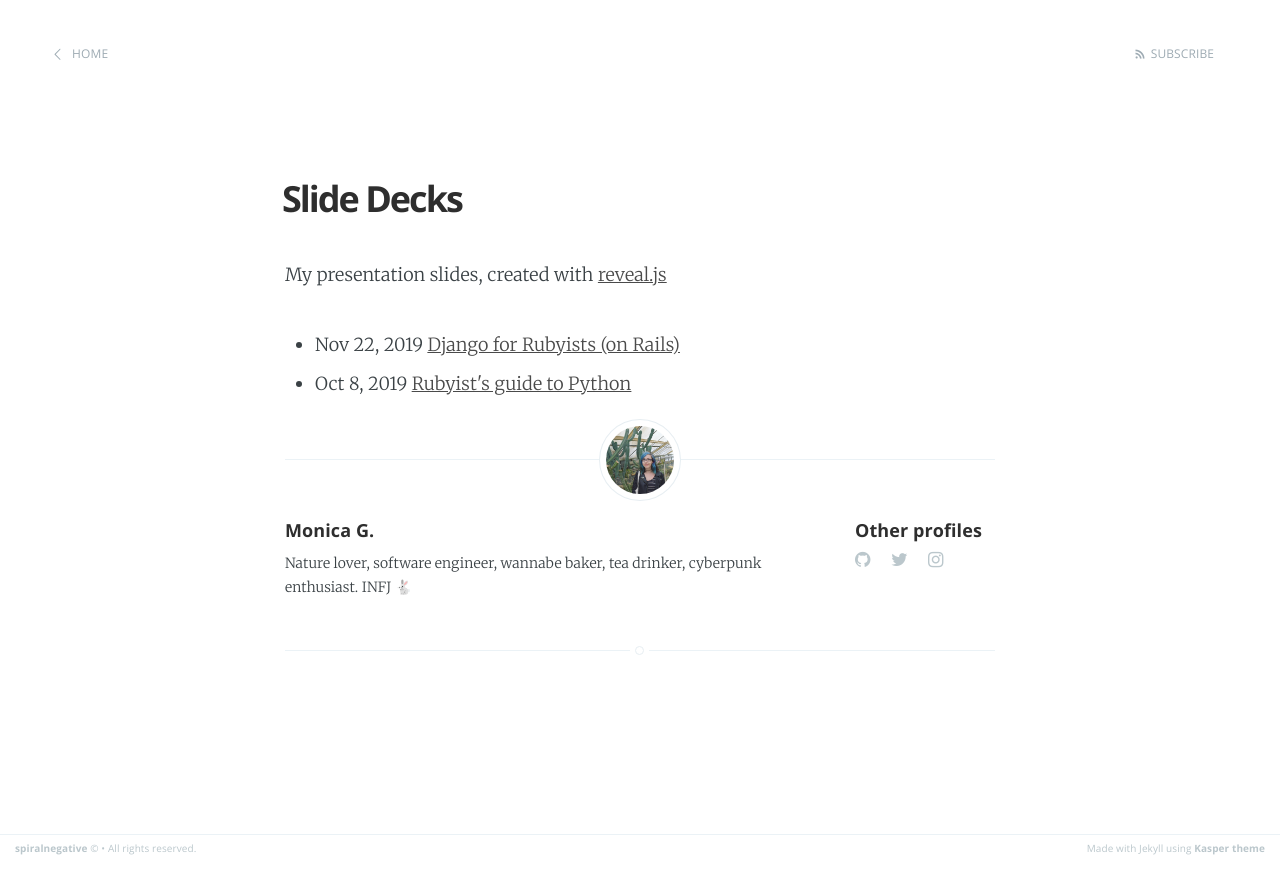
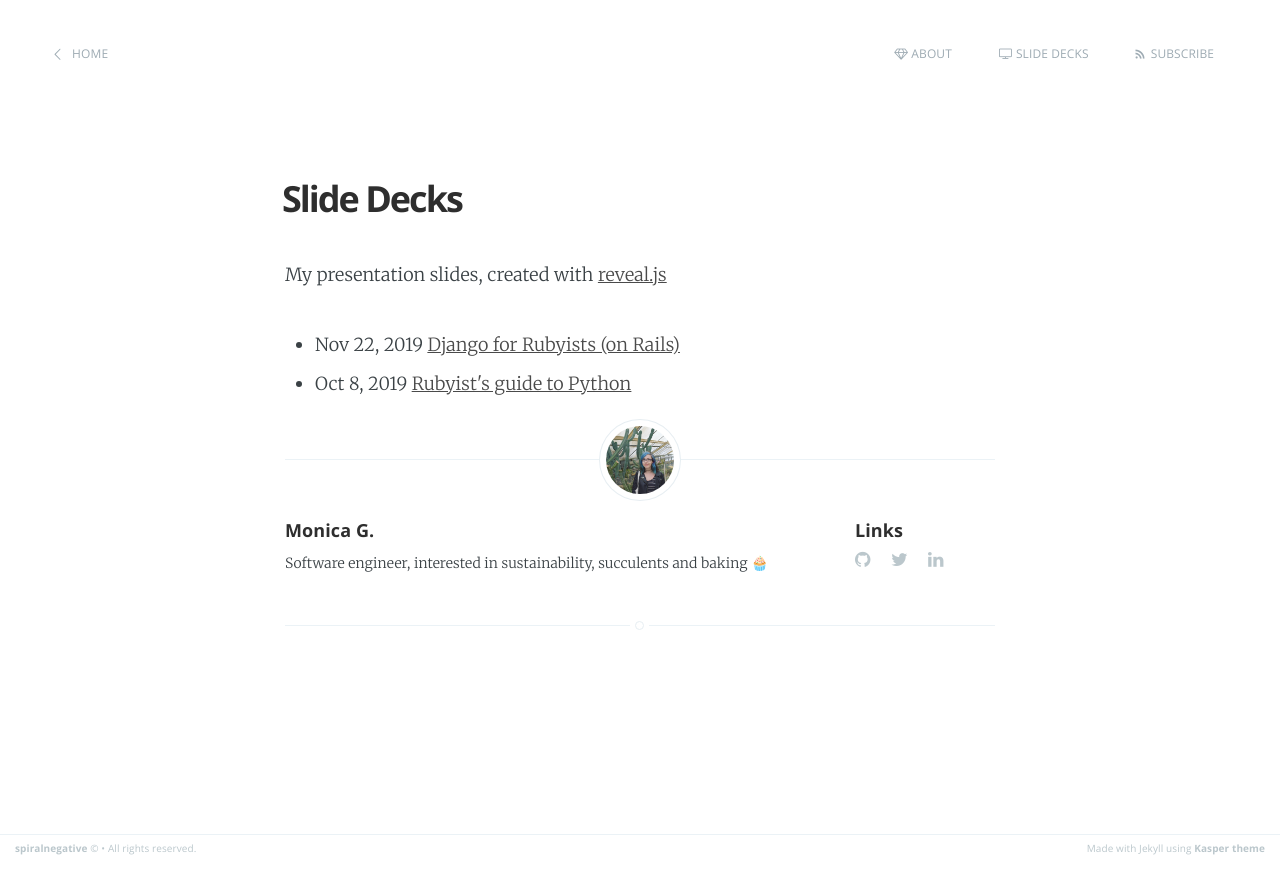
Before and after one commit to spiralnegative/spiralnegative.github.io, a Jekyll site: the page built from slide-decks.html, in a window 1280 px wide. Shown: the top 894 px of the page. Built offline with Jekyll 4.4.1, drawn with Linux system fonts in a browser that asks for light colours.

Commit message:
Add About page

```diff
--- a/_config.yml
+++ b/_config.yml
@@ -1,5 +1,5 @@
 name: spiralnegative
-description: a glitch in your system
+description: a blog about random stuff I like
 meta_description: spiralnegative
 github: https://github.com/spiralnegative
 
@@ -14,7 +14,7 @@ plugins:
   - jekyll-feed
 
 # Details for the RSS feed generator
-url:            http://spiralnegative.space
-author:         Monica G.
-bio:            Nature lover, software engineer, wannabe baker, tea drinker, cyberpunk enthusiast. INFJ 🐇
+url: http://spiralnegative.space
+author: Monica G.
+bio: Software engineer, interested in sustainability, succulents and baking 🧁
 permalink: /:title.html
--- /dev/null
+++ b/_includes/header.html
@@ -0,0 +1,3 @@
+<a class="subscribe-button icon-feed" href="{{ site.baseurl }}feed.xml">Subscribe</a>
+<a class="subscribe-button" href="{{ site.baseurl }}slide-decks"><div class="fa fa-tv"></div> Slide decks</a>
+<a class="subscribe-button" href="{{ site.baseurl }}about"><div class="fa fa-diamond"></div> About</a>
--- a/_includes/share.html
+++ b/_includes/share.html
@@ -1,12 +1,12 @@
 <section class="share">
-    <h4>Other profiles</h4>
+    <h4>Links</h4>
     <a class="fa fa-github" href="https://github.com/spiralnegative">
         <span class="hidden">Github</span>
     </a>
     <a class="fa fa-twitter" href="https://twitter.com/spiralnegative">
         <span class="hidden">Twitter</span>
     </a>
-    <a class="fa fa-instagram" href="https://instagram.com/spiralnegative">
-        <span class="hidden">Instagram</span>
+    <a class="fa fa-linkedin" href="https://www.linkedin.com/in/mbdg/">
+        <span class="hidden">LinkedIn</span>
     </a>
 </section>
--- a/_layouts/page.html
+++ b/_layouts/page.html
@@ -5,7 +5,7 @@ post_class: post-template page-template
 
 <nav class="main-nav clearfix">
     <a class="back-button icon-arrow-left" href="{{ site.url }}">Home</a>
-    <a class="subscribe-button icon-feed" href="{{ site.baseurl }}feed.xml">Subscribe</a>
+    {% include header.html %}
 </nav>
 
 
--- a/_layouts/post.html
+++ b/_layouts/post.html
@@ -8,7 +8,7 @@ post_class: post-template
 <header class="main-header post-head {% if page.cover %}" style="background-image: url({{ page.cover }}) {%else%}no-cover{% endif %}">
     <nav class="main-nav {% if page.cover %} overlay {% endif %} clearfix">
         <a class="back-button icon-arrow-left" href="{{ site.url }}">Home</a>
-        <a class="subscribe-button icon-feed" href="{{ site.baseurl }}feed.xml">Subscribe</a>
+        {% include header.html %}
     </nav>
 </header>
 
--- a/assets/css/screen.css
+++ b/assets/css/screen.css
@@ -976,7 +976,7 @@ body:not(.post-template) .post-title {
     width: 140px;
 }
 
-.post-footer .share a {
+.share a {
     font-size: 1.8rem;
     display: inline-block;
     margin: 1rem 1.6rem 1.6rem 0;
@@ -984,7 +984,7 @@ body:not(.post-template) .post-title {
     text-decoration: none;
 }
 
-.post-footer .share a:hover {
+.share a:hover {
     color: #50585D;
 }
 
--- a/index.html
+++ b/index.html
@@ -11,8 +11,7 @@ cover: false
                     <img src="{{ page.logo }}" alt="Blog Logo" />
                 </a>
             {% endif %}
-        <a class="subscribe-button icon-feed" href="{{ site.baseurl }}feed.xml">Subscribe</a>
-        <a class="subscribe-button" href="/slide-decks/index.html"><div class="fa fa-tv"></div> Slide decks</a>
+        {% include header.html %}
     </nav>
     <div class="vertical">
         <div class="main-header-content inner">
```
Also changed, not shown: about.md (added, +12 -0 lines), Gemfile.lock, slide-decks.html (renamed from slide-decks/index.html), 2 other files.
